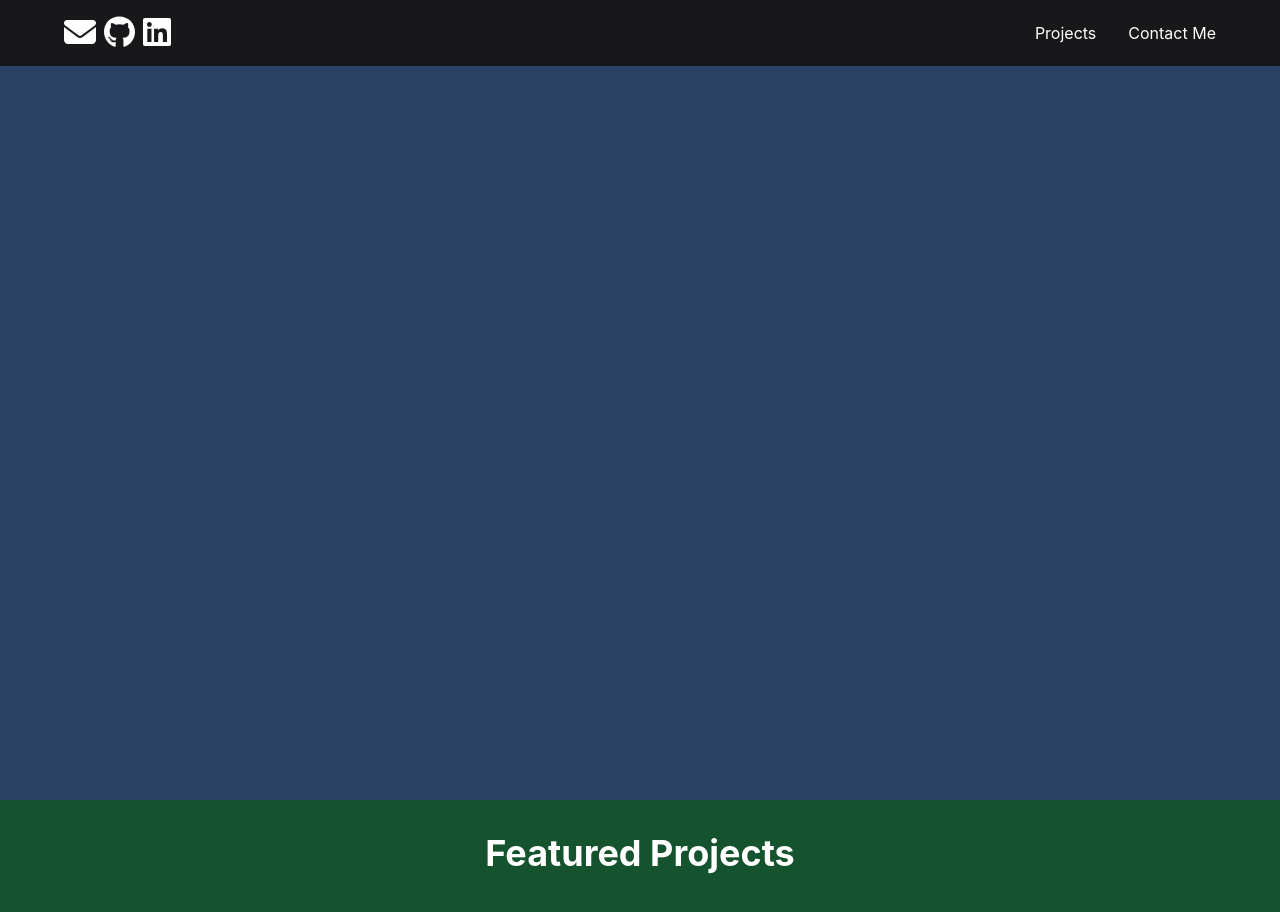
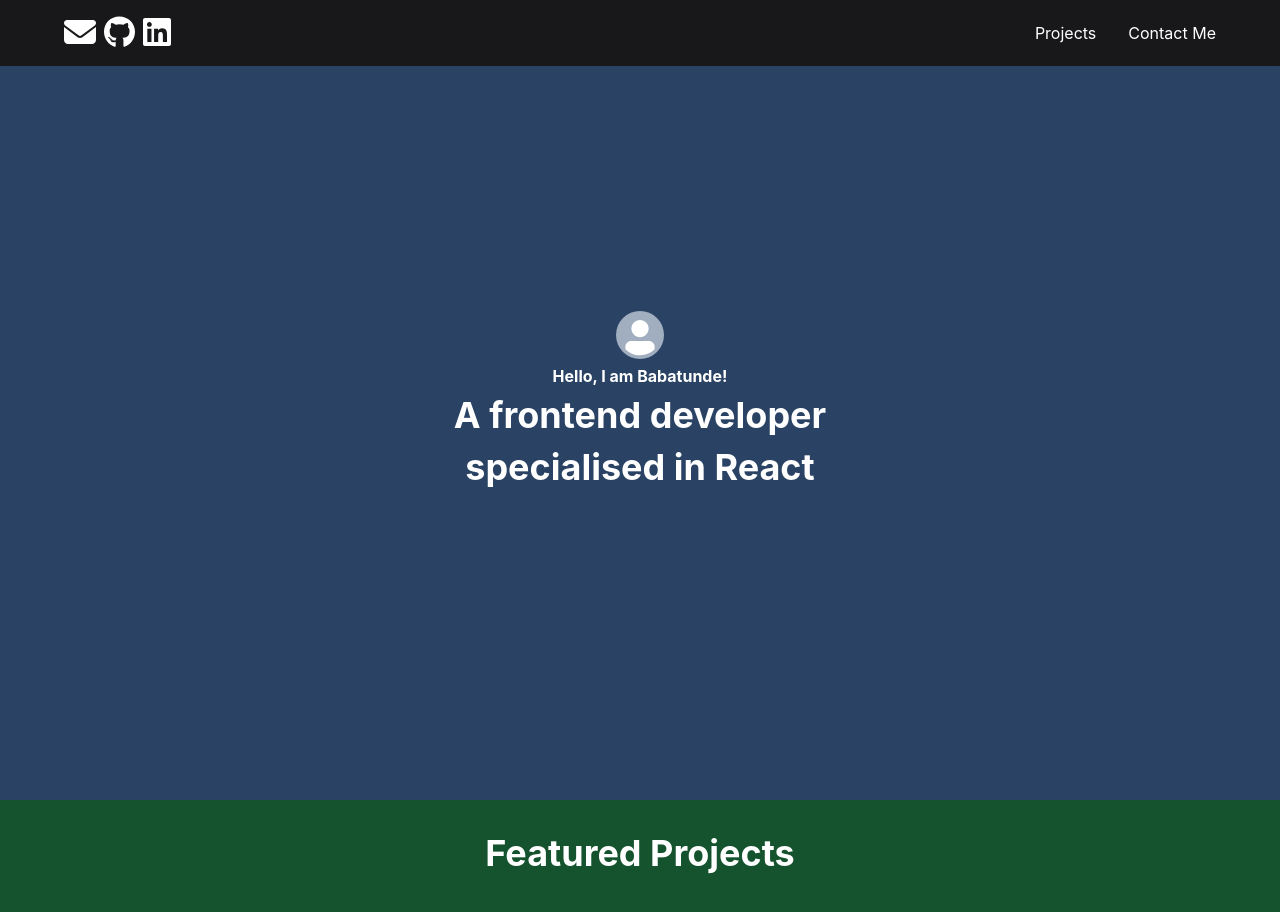
Before and after one commit to Tunzeki/portfolio, a React (Create React App) app: page / in a window 1280 px wide. Shown: the top 912 px of the page. Built offline with nearby package versions, Linux system fonts and the light colour scheme.

Commit message:
Add avatar, a greeting and a brief role dsc

```diff
--- a/src/components/LandingSection.js
+++ b/src/components/LandingSection.js
@@ -2,7 +2,7 @@ import React from "react";
 import { Avatar, Heading, VStack } from "@chakra-ui/react";
 import FullScreenSection from "./FullScreenSection";
 
-const greeting = "Hello, I am Pete!";
+const greeting = "Hello, I am Babatunde!";
 const bio1 = "A frontend developer";
 const bio2 = "specialised in React";
 
@@ -15,6 +15,19 @@ const LandingSection = () => (
     isDarkBackground
     backgroundColor="#2A4365"
   >
+    <VStack>
+      <Avatar url="https://i.pravatar.cc/150?img=7" />
+      <Heading as='h1' size='sm'>
+        {greeting}
+      </Heading>
+      <Heading as='h2' size='xl'>
+        {bio1}
+      </Heading>
+      <Heading as='h2' size='xl'>
+        {bio2}
+      </Heading>
+
+    </VStack>
 
   </FullScreenSection>
 );
```
